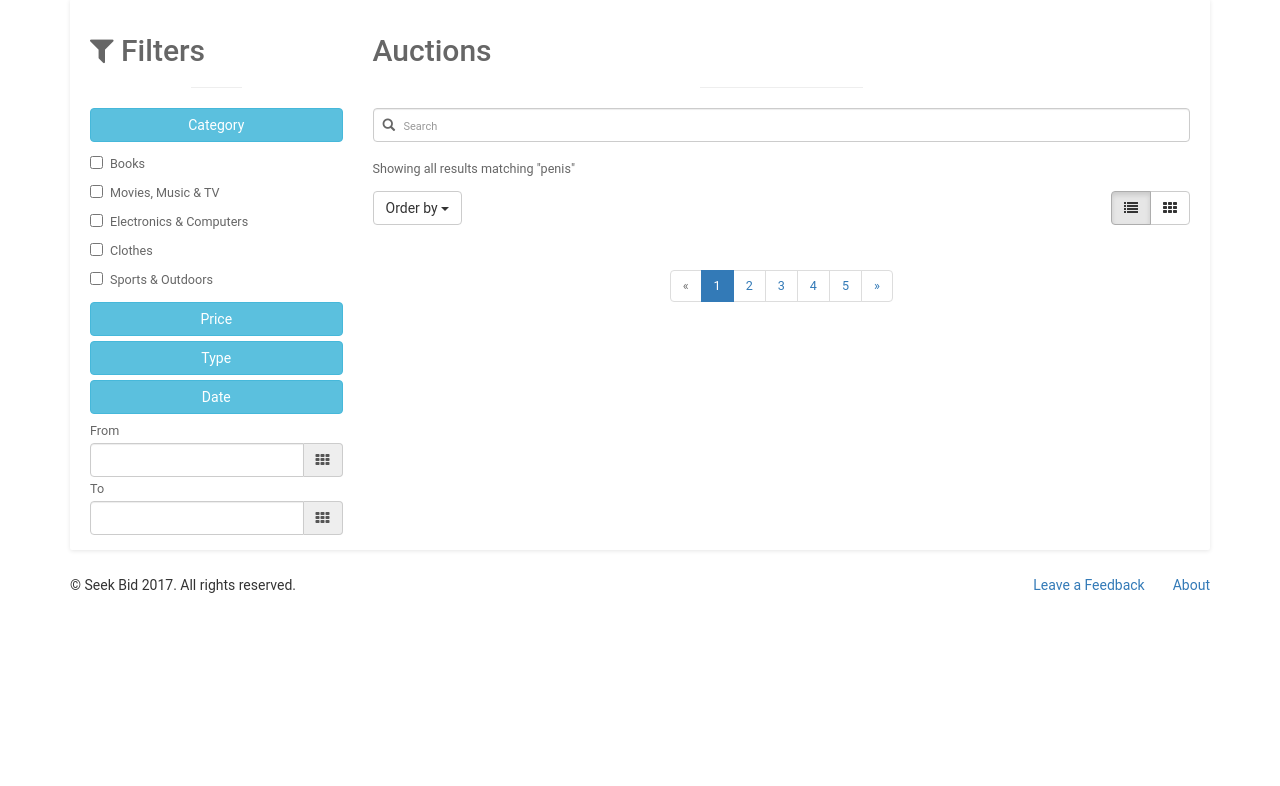
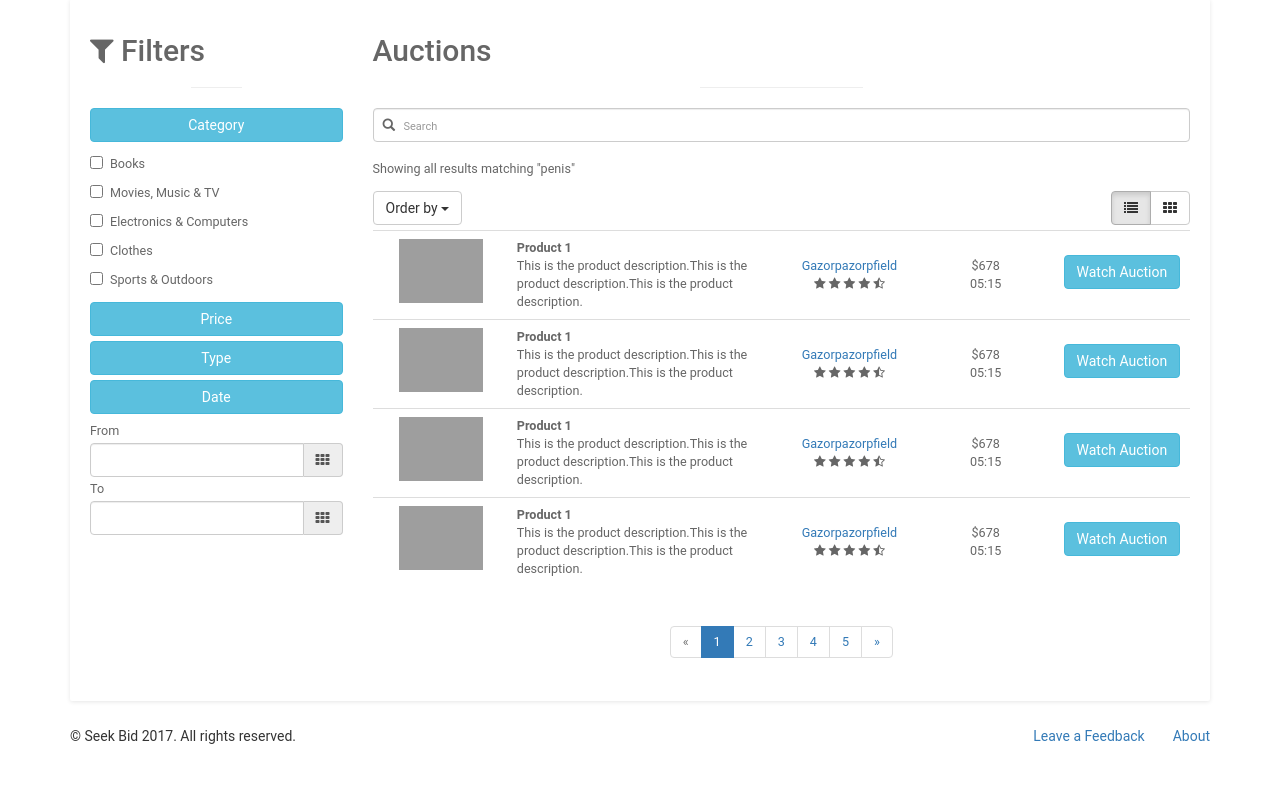
Before and after one commit to renatoabreu11/LBAW, a PHP site: page /auctionsPage.html in a window 1280 px wide. Shown: the part 129-915 px from the top of the page. Before the commit the page ends 722 px from the top, so only its background shows below. Run offline with PHP 8.4, Linux system fonts and the light colour scheme; some libraries are stand-ins or nearby versions; grey boxes are pictures that could not be loaded.

Commit message:
Auctions table

```diff
--- a/SeekBid/app/auctionsPage.html
+++ b/SeekBid/app/auctionsPage.html
@@ -235,8 +235,107 @@
                 </div>
               </div>
 
-              <div class="table-responsive">
-                <table class="table table-hover"></table>
+              <div class="table-responsive" id="auctions">
+                <table class="table table-hover">
+                  <tbody>
+                  <tr>
+                    <td class="image col-md-2 text-center"><img src="http://lorempixel.com/400/300/city/5" alt=""></td>
+                    <td class="product col-md-4">
+                      <strong>Product 1</strong><br>
+                      This is the product description.This is the product description.This is the product description.
+                    </td>
+                    <td class="seller col-md-2 text-center">
+                      <a href="#">Gazorpazorpfield</a><br>
+                      <span>
+                        <i class="fa fa-star"></i>
+                        <i class="fa fa-star"></i>
+                        <i class="fa fa-star"></i>
+                        <i class="fa fa-star"></i>
+                        <i class="fa fa-star-half-o"></i>
+                      </span>
+                    </td>
+                    <td class="price col-md-2 text-center">
+                      $678<br>
+                      05:15
+                    </td>
+                    <td class="watch col-md-2 text-center">
+                      <button class="btn btn-info">Watch Auction</button>
+                    </td>
+                  </tr>
+                  <tr>
+                    <td class="image col-md-2 text-center"><img src="http://lorempixel.com/400/300/city/5" alt=""></td>
+                    <td class="product col-md-4">
+                      <strong>Product 1</strong><br>
+                      This is the product description.This is the product description.This is the product description.
+                    </td>
+                    <td class="seller col-md-2 text-center">
+                      <a href="#">Gazorpazorpfield</a><br>
+                      <span>
+                        <i class="fa fa-star"></i>
+                        <i class="fa fa-star"></i>
+                        <i class="fa fa-star"></i>
+                        <i class="fa fa-star"></i>
+                        <i class="fa fa-star-half-o"></i>
+                      </span>
+                    </td>
+                    <td class="price col-md-2 text-center">
+                      $678<br>
+                      05:15
+                    </td>
+                    <td class="watch col-md-2 text-center">
+                      <button class="btn btn-info">Watch Auction</button>
+                    </td>
+                  </tr>
+                  <tr>
+                    <td class="image col-md-2 text-center"><img src="http://lorempixel.com/400/300/city/5" alt=""></td>
+                    <td class="product col-md-4">
+                      <strong>Product 1</strong><br>
+                      This is the product description.This is the product description.This is the product description.
+                    </td>
+                    <td class="seller col-md-2 text-center">
+                      <a href="#">Gazorpazorpfield</a><br>
+                      <span>
+                        <i class="fa fa-star"></i>
+                        <i class="fa fa-star"></i>
+                        <i class="fa fa-star"></i>
+                        <i class="fa fa-star"></i>
+                        <i class="fa fa-star-half-o"></i>
+                      </span>
+                    </td>
+                    <td class="price col-md-2 text-center">
+                      $678<br>
+                      05:15
+                    </td>
+                    <td class="watch col-md-2 text-center">
+                      <button class="btn btn-info">Watch Auction</button>
+                    </td>
+                  </tr>
+                  <tr>
+                    <td class="image col-md-2 text-center"><img src="http://lorempixel.com/400/300/city/5" alt=""></td>
+                    <td class="product col-md-4">
+                      <strong>Product 1</strong><br>
+                      This is the product description.This is the product description.This is the product description.
+                    </td>
+                    <td class="seller col-md-2 text-center">
+                      <a href="#">Gazorpazorpfield</a><br>
+                      <span>
+                        <i class="fa fa-star"></i>
+                        <i class="fa fa-star"></i>
+                        <i class="fa fa-star"></i>
+                        <i class="fa fa-star"></i>
+                        <i class="fa fa-star-half-o"></i>
+                      </span>
+                    </td>
+                    <td class="price col-md-2 text-center">
+                      $678<br>
+                      05:15
+                    </td>
+                    <td class="watch col-md-2 text-center">
+                      <button class="btn btn-info">Watch Auction</button>
+                    </td>
+                  </tr>
+                  </tbody>
+                </table>
               </div>
 
               <div class="text-center">
--- a/SeekBid/app/styles/main.css
+++ b/SeekBid/app/styles/main.css
@@ -241,8 +241,25 @@ ul {
   line-height: 1.9em;
 }
 
-.search table tr:hover {
-  cursor: pointer;
+#auctions table tr td.image {
+  width: 84px;
+}
+
+#auctions table tr td.seller {
+  vertical-align: middle;
+}
+
+#auctions table tr td.price {
+  vertical-align: middle;
+}
+
+#auctions table tr td.watch {
+  vertical-align: middle;
+}
+
+#auctions table tr td img {
+  width: 84px;
+  height: 64px;
 }
 
 .row.vdivide [class*='col-']:not(:last-child):after {
```
